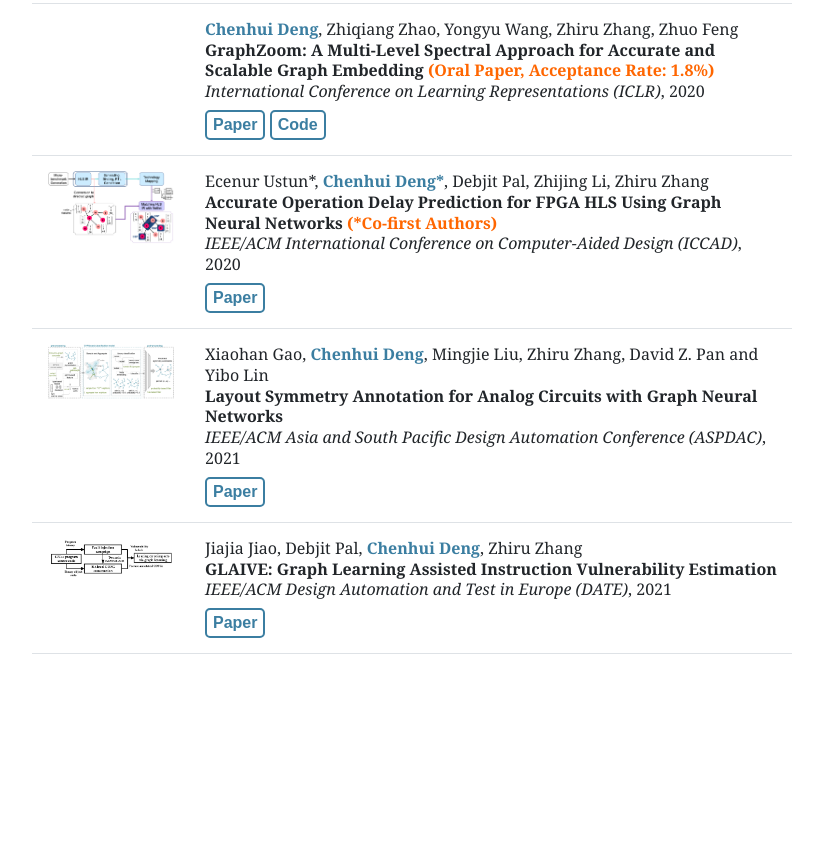
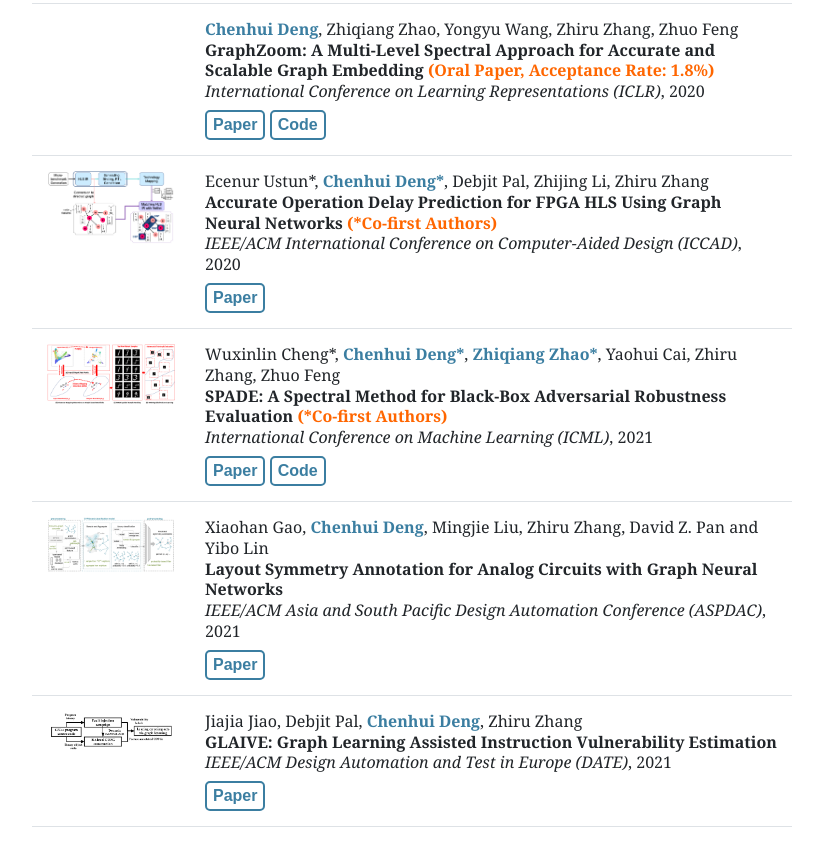
Before and after one commit to Chenhui1016/Chenhui1016.github.io, a plain HTML site: page index.html in a window 1280 px wide. Shown: the part 618-1478 px from the top of the page, without its empty margins (228-1051 px from the left). Before the commit the page ends 1402 px from the top, so only its background shows below. Drawn offline with nearby package versions, Linux system fonts and the light colour scheme.

Commit message:
add SPADE

```diff
--- a/index.html
+++ b/index.html
@@ -118,6 +118,22 @@
           </td>
         </tr>
 
+        <tr>
+          <td class="tn-td"><img src="SPADE.png" class="tn-img" alt="" /></td>
+          <td>
+              <div class="author"> Wuxinlin Cheng*, <span class="me">Chenhui Deng*</span>, <span class="me">Zhiqiang Zhao*</span>, Yaohui Cai, Zhiru Zhang, Zhuo Feng </div>
+            <div class="title">SPADE: A Spectral Method for Black-Box Adversarial Robustness Evaluation <span class="you">(*Co-first Authors)</span> </div>
+            <div class="journal">
+              <span class="journal-title">International Conference on Machine Learning (ICML)</span>,
+              <span class="journal-year">2021</span>
+            </div>
+            <div class="link">
+              <a class="btn btn-primary outline" href="https://arxiv.org/abs/2102.03716" target="_blank">Paper</a>
+              <a class="btn btn-primary outline" href="https://github.com/spade-metric/SPADE" target="_blank">Code</a>
+            </div>
+          </td>
+        </tr>
+
 
         <tr>
           <td class="tn-td"><img src="ANALOG.png" class="tn-img" alt="" /></td>
```
Also changed, not shown: SPADE.png (added).
